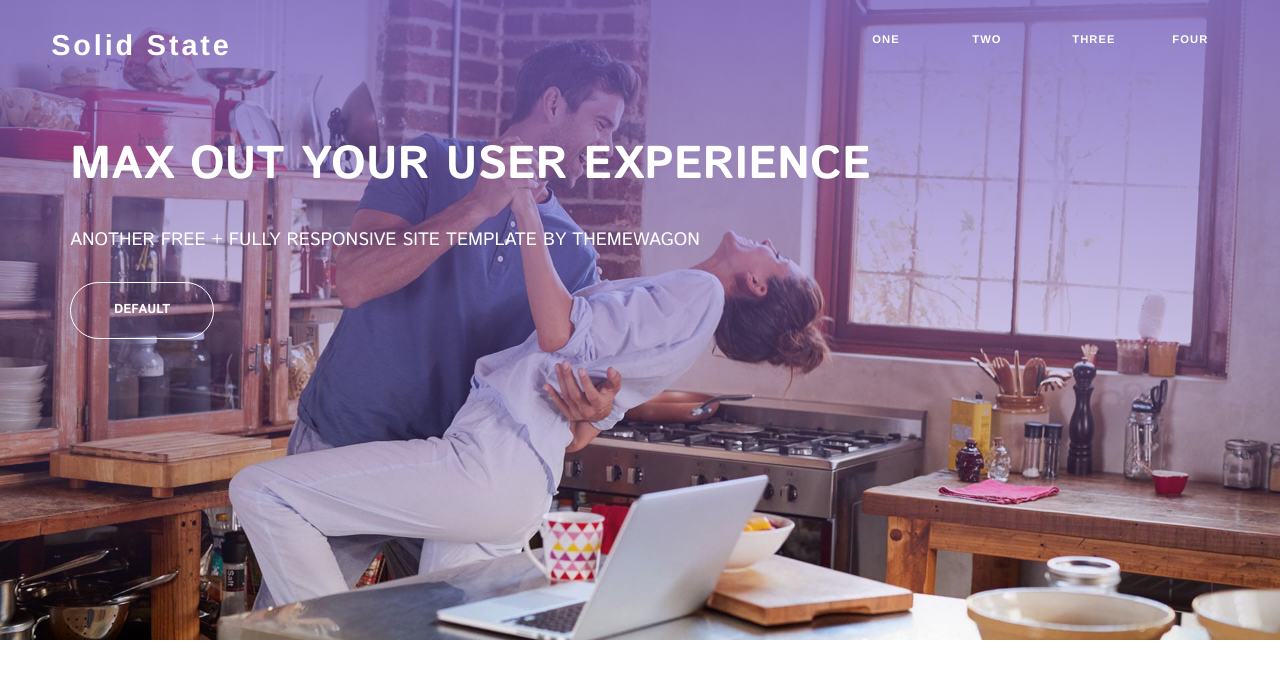
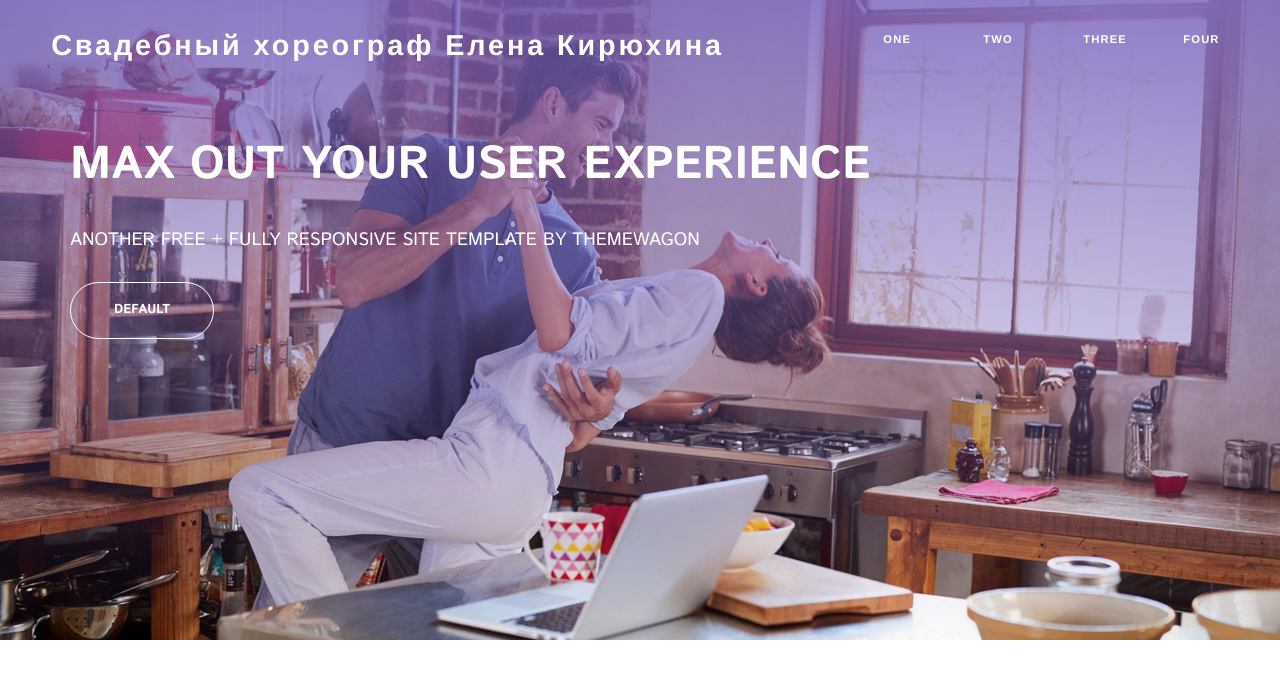
Before and after one commit to Mary-Mik/Wedding-dance-studio-web-site, a plain HTML site: page index.html in a window 1280 px wide. Shown: the top 687 px of the page. Drawn offline with Linux system fonts and the light colour scheme; files whose address does not match are found by name.

Commit message:
Change title and links
Change title and links

```diff
--- a/index.html
+++ b/index.html
@@ -1,10 +1,10 @@
 <!DOCTYPE html>
-<html lang="en">
+<html lang="ru">
     <head>
         <meta charset="utf-8">
         <meta http-equiv="X-UA-Compatible" content="IE=edge">
         <meta name="viewport" content="width=device-width, initial-scale=1">
-        <title>Solid State</title>
+        <title>Свадебный хореограф Елена Кирюхина</title>
         <link href="assets/css/bootstrap.min.css" rel="stylesheet">
         <link rel="stylesheet" href="assets/css/ionicons.min.css">
         <link href="https://fonts.googleapis.com/css?family=Istok+Web:400,400i,700,700i" rel="stylesheet">
@@ -22,20 +22,20 @@
         <div class="navbar-solid-state">
              <!-- Header -->
             <header id="header" class="alt">
-                 <h1><a href="index.html" class="logo_main">Solid State</a></h1>
+                 <h1><a href="index.html" class="logo_main">Свадебный хореограф Елена Кирюхина</a></h1>
                  <nav>
                      <div class="nav_icon" onclick="this.className = (this.className == 'nav_icon nav_open' ? 'nav_icon' : 'nav_icon nav_open')">
-                         <div class="nav_item">One</div>
-                         <div class="nav_item">Two</div>
-                         <div class="nav_item">Three</div>
-                         <div class="nav_item">Four</div>
+                         <div class="nav_item"><a href="#">One</a></div>
+                         <div class="nav_item"><a href="#">Two</a></div>
+                         <div class="nav_item"><a href="#">Three</a></div>
+                         <div class="nav_item"><a href="#">Four</a></div>
                      </div>
                      <div class="nav_container">
                          <div></div>
-                         <div class="nav_item">One</div>
-                         <div class="nav_item">Two</div>
-                         <div class="nav_item">Three</div>
-                         <div class="nav_item">Four</div>
+                         <div class="nav_item"><a href="#" class="color-white">One</a></div>
+                         <div class="nav_item"><a href="#" class="color-white">Two</a></div>
+                         <div class="nav_item"><a href="#" class="color-white">Three</a></div>
+                         <div class="nav_item"><a href="#" class="color-white">Four</a></div>
 
                      </div>
 
```
